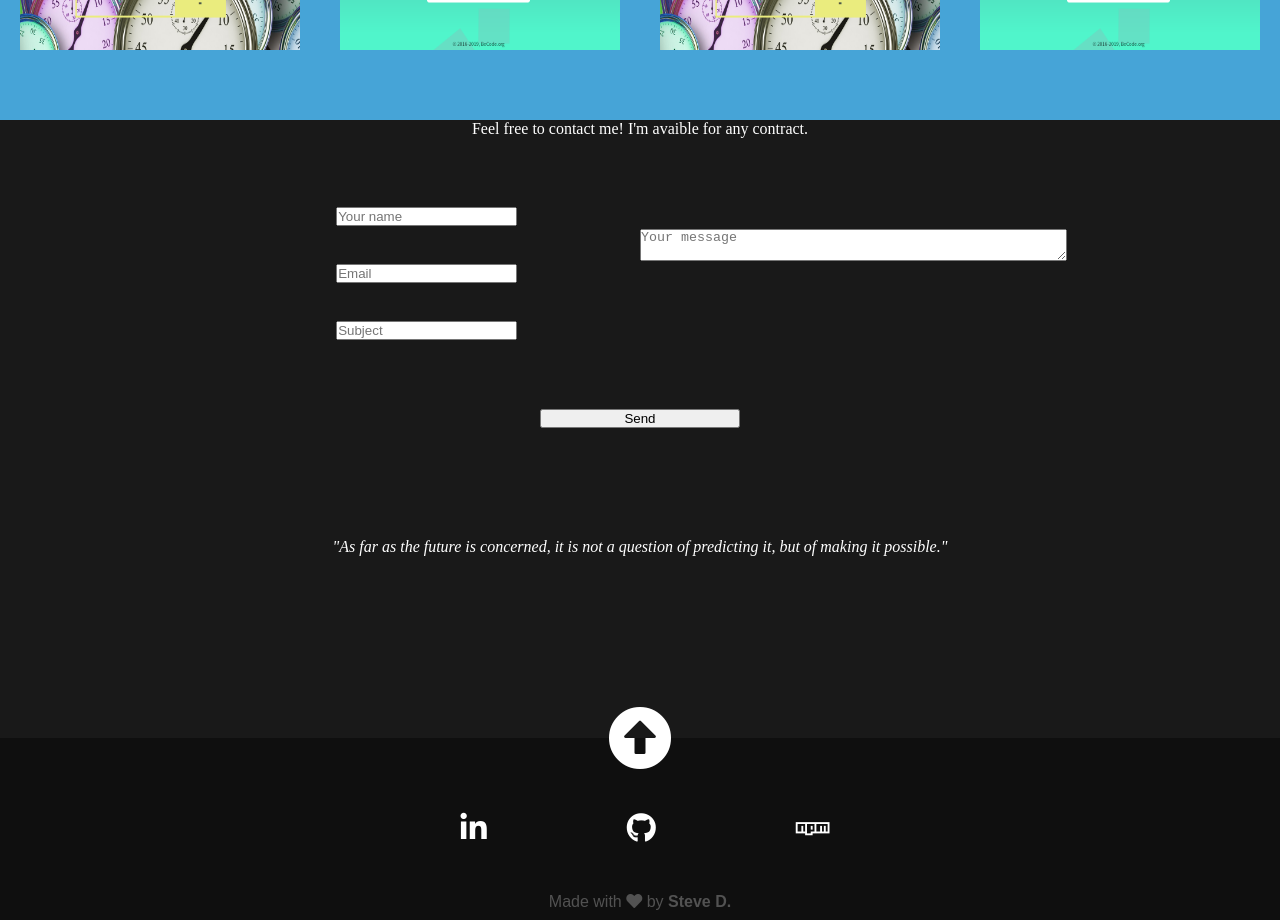
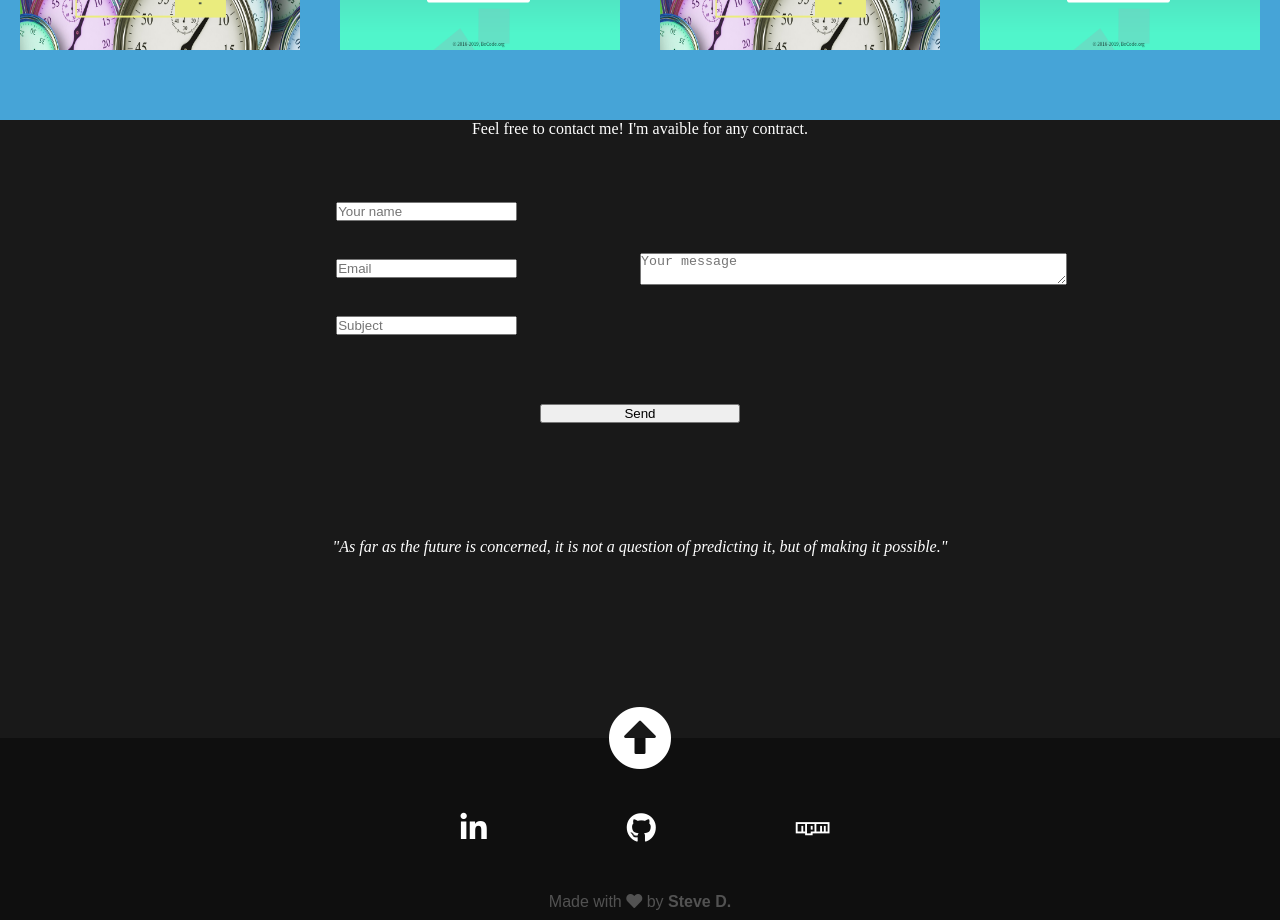
Before and after one commit to Stev07/Resume, a React (Vite) app: page / in a window 1280 px wide. Shown: the part 2680-3600 px from the top of the page. Built offline with nearby package versions, Linux system fonts and the light colour scheme.

Commit message:
grid contact form

```diff
--- a/src/scss/form.scss
+++ b/src/scss/form.scss
@@ -6,7 +6,7 @@
         display:grid;
         grid-template-columns: 0.5fr 1fr 1fr 0.5fr;
         grid-template-rows: 1fr 1fr 1fr 0.5fr;
-        padding-top: 50px;
+        padding-top: 45px;
 
         .form-name, .form-email, .form-subject, .form-message, .form-submit, textarea {
             display: flex;
@@ -28,12 +28,12 @@
         }
         .form-message{
             grid-column:3;
-            grid-row:1/3;
+            grid-row:2;
             align-self: center;
 
             textarea{
                 width:100%;
-                height: 100%;
+                height: auto;
             }
         }
         .form-submit{
```
Also changed, not shown: 6 other files (tests, documents, lock files or other folders).
